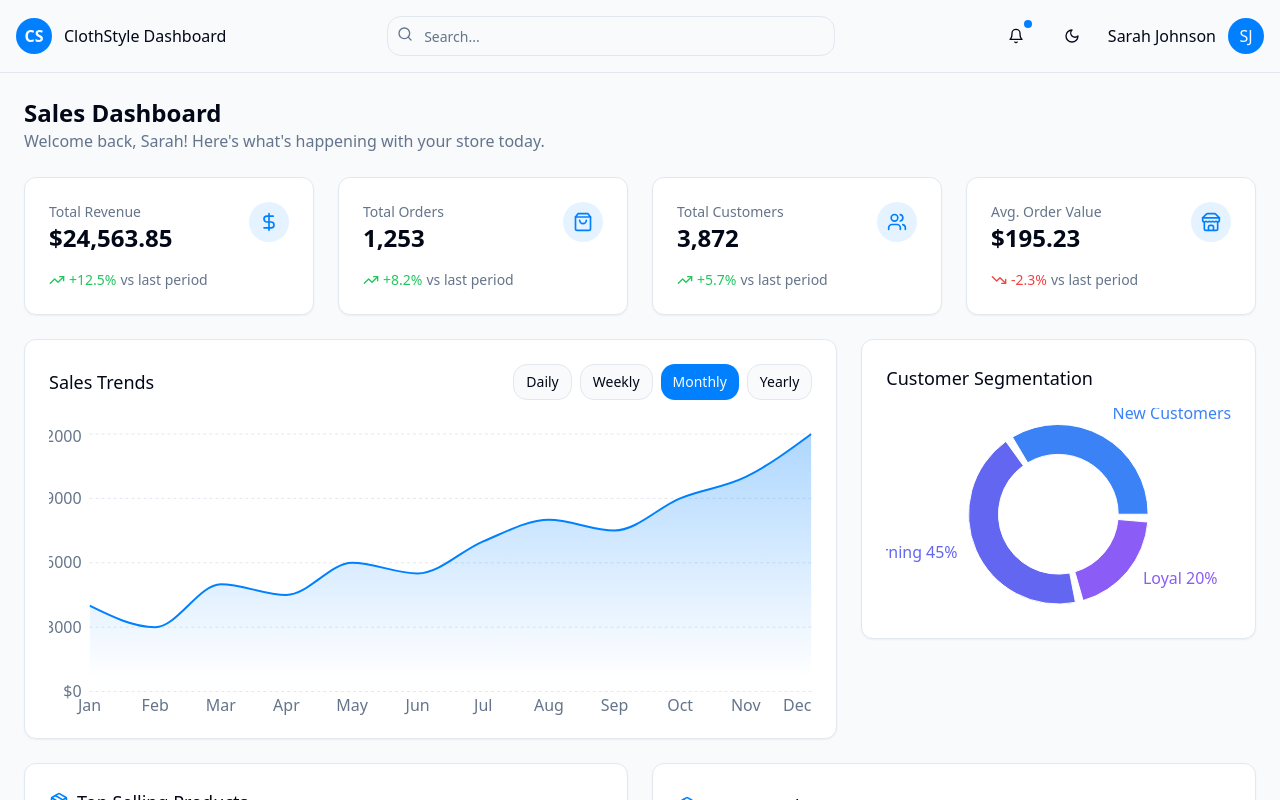
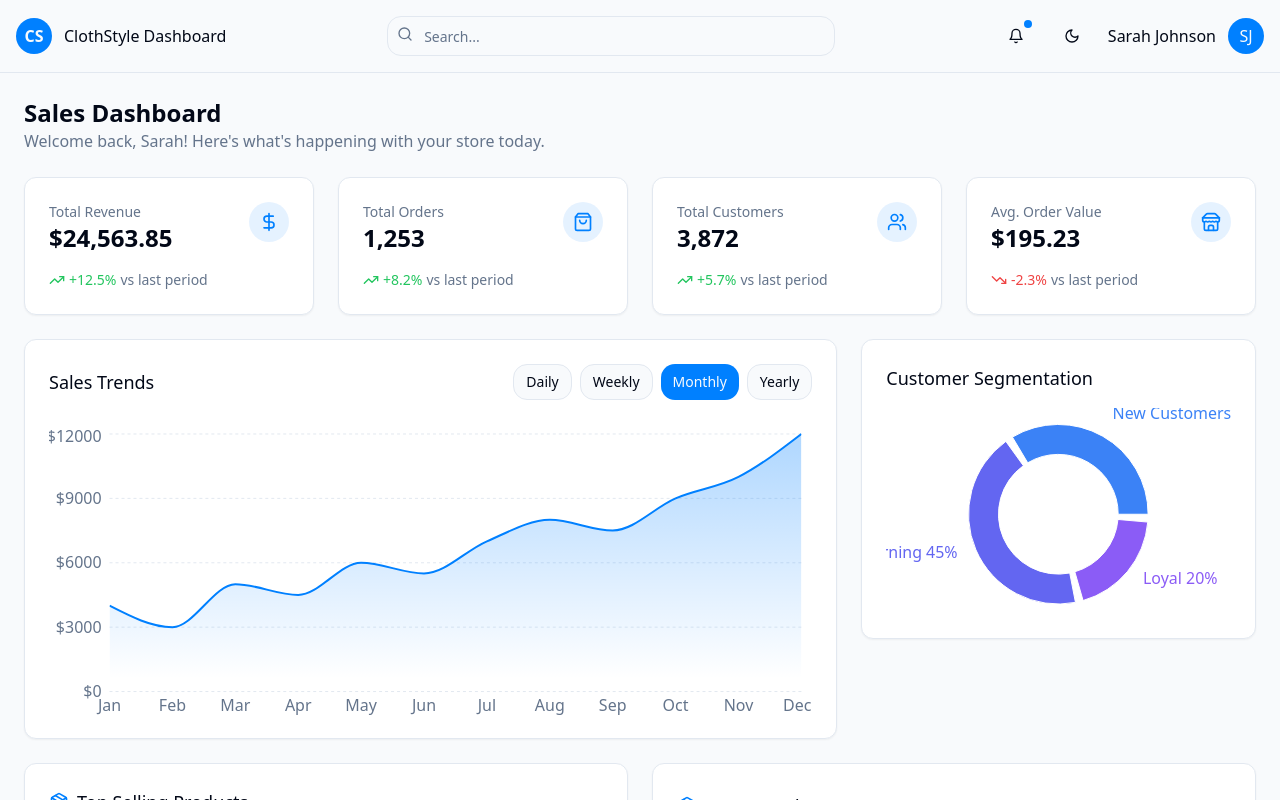
Before and after one commit to jcyag/style-commerce-insight, a React (Vite) app: page / in a window 1280 px wide. Built offline with nearby package versions, Linux system fonts and the light colour scheme.

Commit message:
Fix: Y-axis label display
Fixes the incomplete display of Y-axis labels in the chart.

```diff
--- a/src/components/dashboard/SalesChart.tsx
+++ b/src/components/dashboard/SalesChart.tsx
@@ -53,7 +53,7 @@ const SalesChart = () => {
       <ResponsiveContainer width="100%" height="85%">
         <AreaChart
           data={salesData}
-          margin={{ top: 10, right: 0, left: 0, bottom: 0 }}
+          margin={{ top: 10, right: 10, left: 10, bottom: 0 }}
         >
           <defs>
             <linearGradient id="colorSales" x1="0" y1="0" x2="0" y2="1">
@@ -72,7 +72,7 @@ const SalesChart = () => {
             axisLine={false}
             tickLine={false}
             tick={{ fill: 'hsl(var(--muted-foreground))' }}
-            width={40}
+            width={50}
             tickFormatter={(value) => `$${value}`}
           />
           <Tooltip
```
